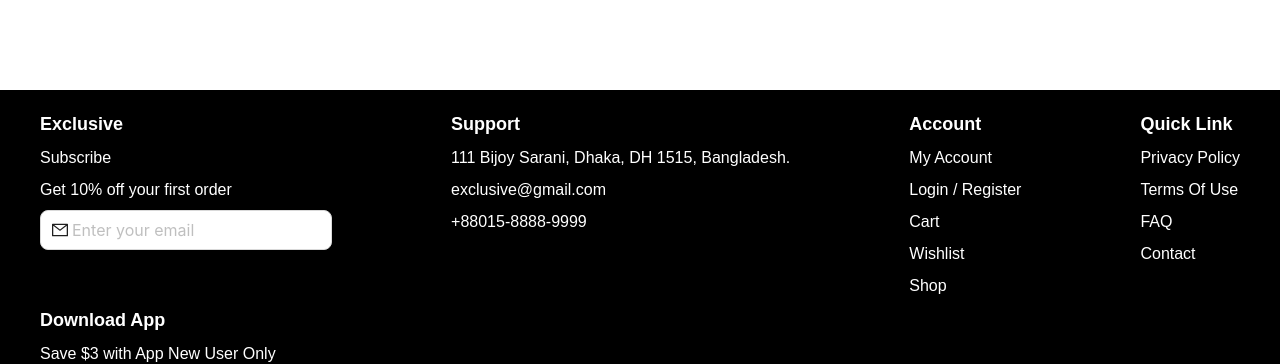
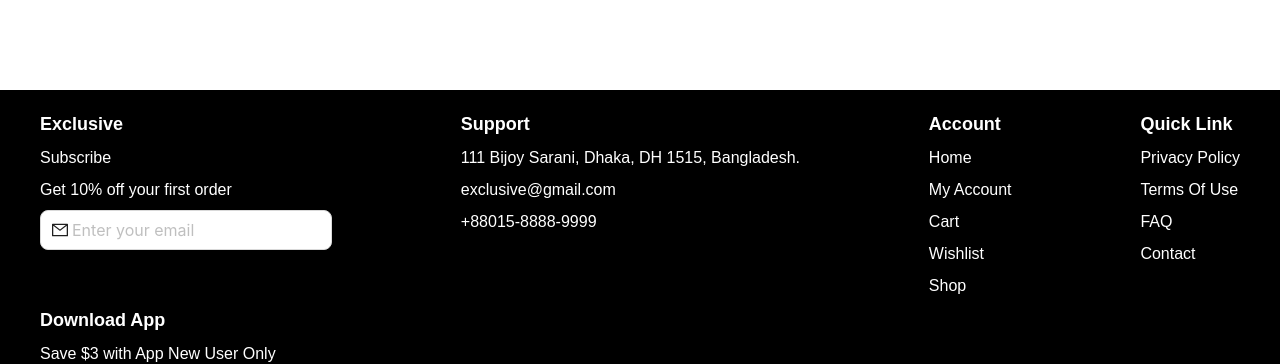
Before and after one commit to mhamzamuneeb/trade-e-commerce, a Next.js app: page / in a window 1280 px wide. Shown: the part 1661-2025 px from the top of the page. Built offline with nearby package versions, Linux system fonts and the light colour scheme; no server answers.

Commit message:
footer-a-tag-fixed

```diff
--- a/src/components/layouts/publicLayout/footer.tsx
+++ b/src/components/layouts/publicLayout/footer.tsx
@@ -8,6 +8,7 @@ import {
   TwitterIcon,
 } from "@/assets/icons/icons";
 import Image from "next/image";
+import Link from "next/link";
 // import { MessageTextIcon } from "@/assets/icons/icons";
 
 export default function Footer() {
@@ -41,10 +42,26 @@ export default function Footer() {
             +88015-8888-9999
           </a>
         </div>
-
         <div className="flex flex-col mt-0">
           <span className="font-bold text-lg mb-2 mt-0">Account</span>
-          <a href="/my-account" className="mb-2">
+          <ul>
+            <li className="mb-2">
+              <Link href="/">Home</Link>
+            </li>
+            <li className="mb-2">
+              <Link href="/my-account"> My Account</Link>
+            </li>
+            <li className="mb-2">
+              <Link href="/cart">Cart</Link>
+            </li>
+            <li className="mb-2">
+              <Link href="/wishlist">Wishlist</Link>
+            </li>
+            <li className="mb-2">
+              <Link href="/shop">Shop</Link>
+            </li>
+          </ul>
+          {/* <a href="/my-account" className="mb-2">
             My Account
           </a>
           <a href="/login" className="mb-2">
@@ -58,12 +75,26 @@ export default function Footer() {
           </a>
           <a href="/shop" className="mb-2">
             Shop
-          </a>
+          </a> */}
         </div>
 
         <div className="flex flex-col mt-0">
           <span className="font-bold text-lg mb-2 mt-0">Quick Link</span>
-          <a href="/privacy-policy" className="mb-2">
+          <ul>
+            <li className="mb-2">
+              <Link href="/privacy-policy">Privacy Policy</Link>
+            </li>
+            <li className="mb-2">
+              <Link href="/terms-of-use">Terms Of Use</Link>
+            </li>
+            <li className="mb-2">
+              <Link href="/faq">FAQ</Link>
+            </li>
+            <li className="mb-2">
+              <Link href="/contact">Contact</Link>
+            </li>
+          </ul>
+          {/* <a href="/privacy-policy" className="mb-2">
             Privacy Policy
           </a>
           <a href="/terms-of-use" className="mb-2">
@@ -74,7 +105,7 @@ export default function Footer() {
           </a>
           <a href="/contact" className="mb-2">
             Contact
-          </a>
+          </a> */}
         </div>
 
         <div className="flex flex-col mt-0">
```
